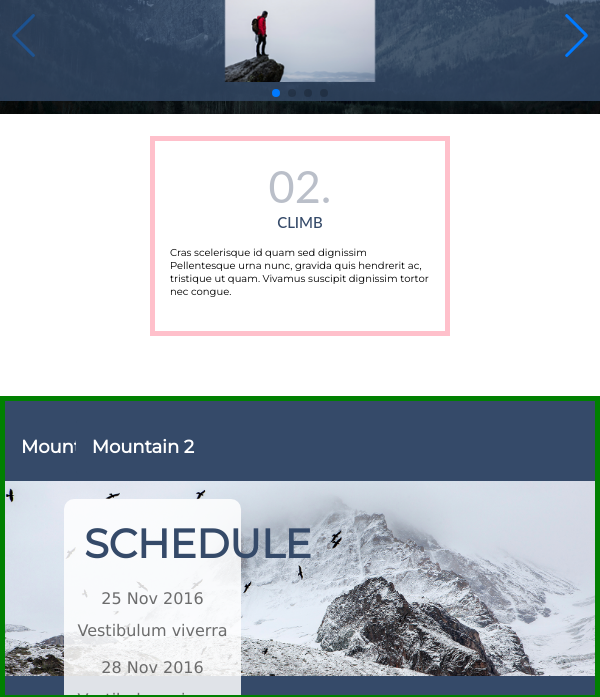
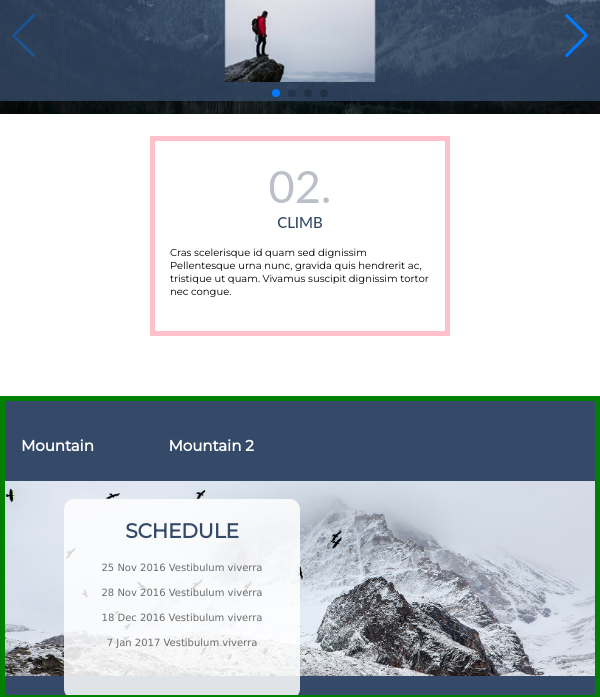
Before and after one commit to jfpinto30/LAmountains, a plain HTML site: page index.html in a window 600 px wide. Shown: the part 824-1521 px from the top of the page. Drawn offline with nearby package versions, Linux system fonts and the light colour scheme.

Commit message:
climb section

```diff
--- a/CSS/climb.css
+++ b/CSS/climb.css
@@ -54,6 +54,23 @@
         padding: 15px;
 
     }
+    a.next{
+        margin-left: 10%;
+        font-size: 15px;
+    }
+    a.prev{
+        font-size: 15px;
+    }
+    div.text {
+        max-width: 40%;
+        max-height: 200px;
+    }
+    div.text h2{
+        font-size: 20px;
+    }
+    div.text li{
+        font-size: 10px;
+    }
 
 }
 @media all and (min-width:310px) and (max-width:550px) {
@@ -74,7 +91,6 @@
     div.title-climb p {
         font-size: 10px;
         padding: 15px;
-
     }
 
     div.text {
@@ -86,12 +102,20 @@
         font-size: 15px;
         margin:0%;
         padding: 0%;
-
-
     }
     div.text ul  {
         font-size: 5px;
         margin: 0%;
+    }
+    a.next{
+        margin-left: 20%;
+        font-size: 10px;
+    }
+    a.prev{
+        font-size: 10px;
+    }
+    div.text {
+        max-width: 250px;
     }
 }
 .section-climb {
@@ -191,7 +215,7 @@ img {vertical-align: middle;}
 
 /* Position the "next button" to the right */
 .next {
-  left:12%;
+  left:15%;
   border-radius: 3px 0 0 3px;
 
 }
@@ -207,7 +231,7 @@ img {vertical-align: middle;}
   border-radius: 10px;
   padding: 10px;
   position: absolute;
-  width: 30%;
+  width: 50%;
   height: 300px;
   text-align: center;
   margin-top: -30%;
```
